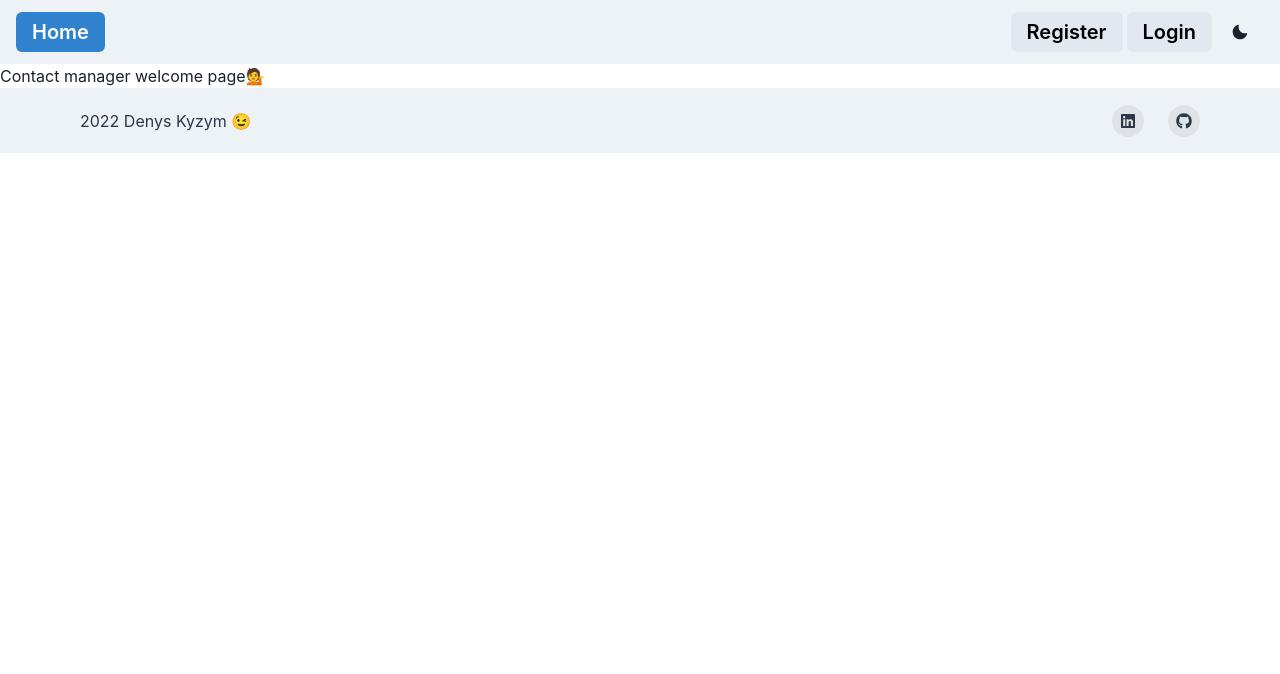
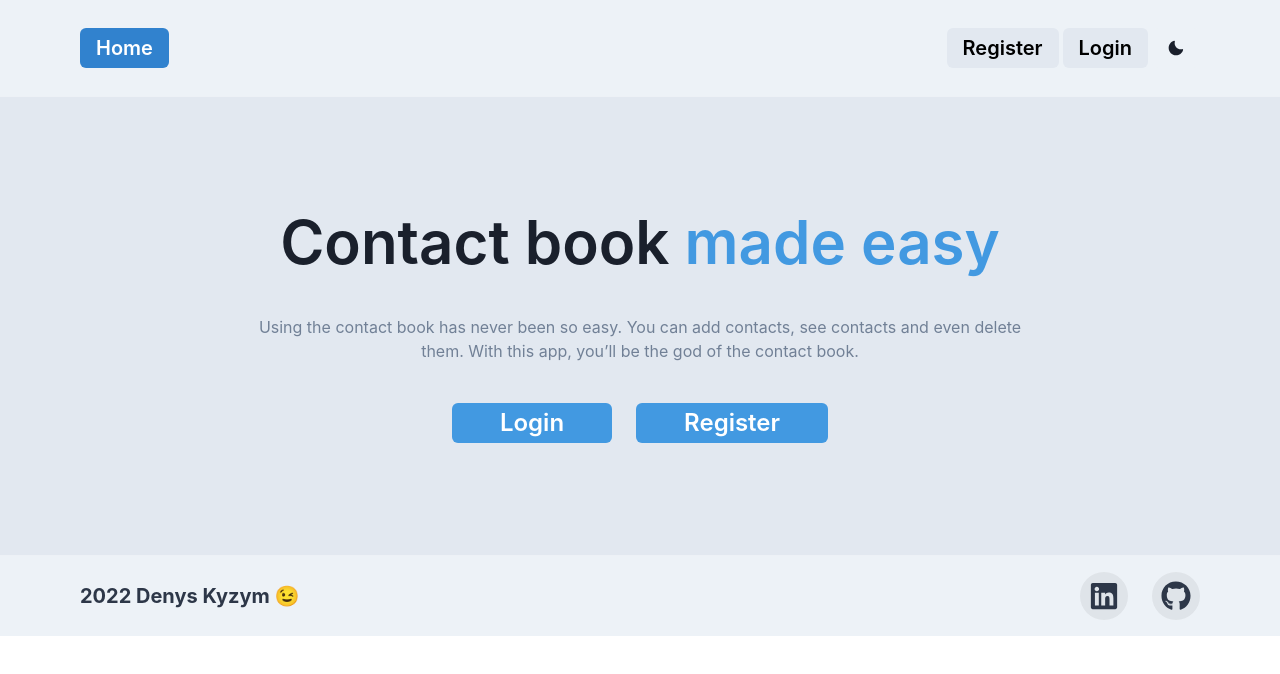
Before and after one commit to kyzym/chakra-react-phonebook, a React (Create React App) app: page / in a window 1280 px wide. Shown: the top 674 px of the page. Built offline with nearby package versions, Linux system fonts and the light colour scheme.

Commit message:
update header and footer

```diff
--- a/src/components/AppBar/AppBar.jsx
+++ b/src/components/AppBar/AppBar.jsx
@@ -4,24 +4,28 @@ import { AuthNav } from '../AuthNav/AuthNav';
 
 import { useAuth } from 'hooks/hooks';
 
-import { SwitchColorModeBTN } from 'components/NavBtns/NavBtns';
-import { Box, Flex } from '@chakra-ui/layout';
+import { SwitchColorModeBTN } from 'components/Buttons/Buttons';
+import { Box, Container, Flex } from '@chakra-ui/layout';
 import { useColorModeValue } from '@chakra-ui/react';
 
 export const AppBar = () => {
   const { isLoggedIn } = useAuth();
 
   return (
-    <>
-      <Box as="header" bg={useColorModeValue('gray.100', 'gray.900')} px={4}>
-        <Flex h={16} alignItems={'center'} justifyContent={'space-between'}>
+    <Box as="header" bg={useColorModeValue('gray.100', 'gray.900')} px={4}>
+      <Container maxW={'6xl'} py={4}>
+        <Flex
+          h={16}
+          justify={{ base: 'center', md: 'space-between' }}
+          align={{ base: 'center', md: 'center' }}
+        >
           <Navigation />
           <Flex alignItems={'center'}>
             {isLoggedIn ? <UserMenu /> : <AuthNav />}
             <SwitchColorModeBTN />
           </Flex>
         </Flex>
-      </Box>
-    </>
+      </Container>
+    </Box>
   );
 };
--- a/src/components/AuthNav/AuthNav.js
+++ b/src/components/AuthNav/AuthNav.js
@@ -1,9 +1,15 @@
 import { Flex } from '@chakra-ui/layout';
-import { LoginBTN, RegisterBTN } from 'components/NavBtns/NavBtns';
+import { LoginBTN, RegisterBTN } from 'components/Buttons/Buttons';
 
 export const AuthNav = () => {
   return (
-    <Flex alignItems={'center'}>
+    <Flex
+      as="nav"
+      h={16}
+      alignItems={'center'}
+      justifyContent={'space-between'}
+      direction={{ base: 'column', md: 'row' }}
+    >
       <RegisterBTN />
       <LoginBTN />
     </Flex>
--- a/src/components/NavBtns/NavBtns.jsx
+++ b/src/components/Buttons/Buttons.jsx
@@ -5,7 +5,7 @@ import {
   useColorMode,
   useColorModeValue,
 } from '@chakra-ui/react';
-import { NavLink } from 'react-router-dom';
+import { Link, NavLink } from 'react-router-dom';
 
 export const HomeBTN = () => {
   const bgColor = useColorModeValue('gray.200', 'gray.700');
@@ -45,7 +45,7 @@ export const ContactsBTN = () => {
         bg: 'blue.500',
         color: 'white',
       }}
-      ml={1}
+      ml={3}
       _activeLink={{ bg: 'blue.500', color: 'white' }}
     >
       Contacts
@@ -106,7 +106,7 @@ export const LogoutBTN = ({ handleLogOut }) => {
   return (
     <Button
       onClick={handleLogOut}
-      display={{ base: 'none', md: 'inline-flex' }}
+      display={'inline-flex'}
       fontSize={'xl'}
       fontWeight={600}
       color={color}
@@ -137,3 +137,32 @@ export const SwitchColorModeBTN = () => {
     </Stack>
   );
 };
+
+export const HeroSignButtons = () => {
+  return (
+    <Stack spacing={6} direction={'row'}>
+      <Button
+        as={Link}
+        to="/login"
+        color="white"
+        px={12}
+        fontSize={{ base: 'xl', md: '2xl' }}
+        bg={'blue.400'}
+        _hover={{ bg: 'blue.500' }}
+      >
+        Login
+      </Button>
+      <Button
+        as={Link}
+        to="/register"
+        fontSize={{ base: 'xl', md: '2xl' }}
+        color="white"
+        px={12}
+        bg={'blue.400'}
+        _hover={{ bg: 'blue.500' }}
+      >
+        Register
+      </Button>
+    </Stack>
+  );
+};
--- a/src/components/Footer/Footer.jsx
+++ b/src/components/Footer/Footer.jsx
@@ -15,8 +15,8 @@ const SocialButton = ({ children, label, href }) => {
       bg={useColorModeValue('blackAlpha.100', 'whiteAlpha.100')}
       target="_blank"
       rounded={'full'}
-      w={8}
-      h={8}
+      w={12}
+      h={12}
       cursor={'pointer'}
       as={'a'}
       href={href}
@@ -42,6 +42,7 @@ export default function Footer() {
       color={useColorModeValue('gray.700', 'gray.200')}
     >
       <Container
+        className="footerContainer"
         as={Stack}
         maxW={'6xl'}
         py={4}
@@ -50,19 +51,21 @@ export default function Footer() {
         justify={{ base: 'center', md: 'space-between' }}
         align={{ base: 'center', md: 'center' }}
       >
-        <Text>2022 Denys Kyzym 😉</Text>
+        <Text fontSize={'xl'} as="b">
+          2022 Denys Kyzym 😉
+        </Text>
         <Stack direction={'row'} spacing={6}>
           <SocialButton
             label={'LinkedIn'}
             href={'https://www.linkedin.com/in/denys-kyzym/'}
           >
-            <FaLinkedin />
+            <FaLinkedin size={30} />
           </SocialButton>
           <SocialButton
             label={'Github'}
             href={'https://github.com/kyzym?tab=repositories'}
           >
-            <FaGithub />
+            <FaGithub size={30} />
           </SocialButton>
         </Stack>
       </Container>
--- /dev/null
+++ b/src/components/Hero.jsx
@@ -0,0 +1,33 @@
+import { Container, Heading, Stack, Text } from '@chakra-ui/react';
+import { HeroSignButtons } from './Buttons/Buttons';
+
+export default function Hero() {
+  return (
+    <Container maxW={'5xl'}>
+      <Stack
+        textAlign={'center'}
+        align={'center'}
+        spacing={{ base: 8, md: 10 }}
+        py={{ base: 20, md: 28 }}
+      >
+        <Heading
+          as={'h1'}
+          fontWeight={600}
+          fontSize={{ base: '3xl', sm: '4xl', md: '6xl' }}
+          lineHeight={'110%'}
+        >
+          Contact book{' '}
+          <Text as={'span'} color={'blue.400'}>
+            made easy
+          </Text>
+        </Heading>
+        <Text color={'gray.500'} maxW={'3xl'}>
+          Using the contact book has never been so easy. You can add contacts,
+          see contacts and even delete them. With this app, you’ll be the god of
+          the contact book.
+        </Text>
+        <HeroSignButtons />
+      </Stack>
+    </Container>
+  );
+}
--- a/src/components/Layout.js
+++ b/src/components/Layout.js
@@ -9,6 +9,7 @@ export const Layout = () => {
   return (
     <Box name="LayoutWrapper">
       <AppBar />
+      <Divider />
       <Suspense fallback={null}>
         <Outlet />
       </Suspense>
--- a/src/components/Navigation/Navigation.jsx
+++ b/src/components/Navigation/Navigation.jsx
@@ -1,20 +1,14 @@
 import { selectIsLoggedIn } from 'redux/auth/authSelectors';
 import { useSelector } from 'react-redux';
-import { ContactsBTN, HomeBTN } from 'components/NavBtns/NavBtns';
+import { ContactsBTN, HomeBTN } from 'components/Buttons/Buttons';
 import { Flex } from '@chakra-ui/layout';
 
 export const Navigation = () => {
   const isLoggedIn = useSelector(selectIsLoggedIn);
 
   return (
-    <Flex
-      as="nav"
-      h={16}
-      alignItems={'center'}
-      justifyContent={'space-between'}
-    >
+    <Flex>
       <HomeBTN />
-
       {isLoggedIn && <ContactsBTN />}
     </Flex>
   );
--- a/src/components/UserMenu/UserMenu.js
+++ b/src/components/UserMenu/UserMenu.js
@@ -4,7 +4,7 @@ import { unsetCredentials } from 'redux/auth/authSlice';
 import { useDispatch } from 'react-redux';
 import { Badge, Flex } from '@chakra-ui/layout';
 import { Text } from '@chakra-ui/react';
-import { LogoutBTN } from 'components/NavBtns/NavBtns';
+import { LogoutBTN } from 'components/Buttons/Buttons';
 
 export const UserMenu = () => {
   const dispatch = useDispatch();
@@ -19,7 +19,7 @@ export const UserMenu = () => {
 
   return (
     <Flex align="center" gap={'12px'}>
-      <Text fontSize="lg" fontWeight="bold">
+      <Text fontSize="lg" ml={2} fontWeight="bold">
         Welcome
         <Badge ml="1" fontSize="1.2em" variant="subtle" colorScheme="green">
           {user.name}
--- a/src/pages/Home.js
+++ b/src/pages/Home.js
@@ -1,14 +1,12 @@
 import { Box } from '@chakra-ui/layout';
+import { useColorModeValue } from '@chakra-ui/react';
+import CallToActionWithIllustration from 'components/Hero';
 
 export default function Home() {
+  const bgColor = useColorModeValue('gray.200', 'gray.700');
   return (
-    <Box as="section" className="home">
-      <h1>
-        Contact manager welcome page
-        <span role="img" aria-label="Greeting icon">
-          💁
-        </span>
-      </h1>
+    <Box as="section" className="home" bg={bgColor}>
+      <CallToActionWithIllustration />
     </Box>
   );
 }
--- a/src/pages/Login.js
+++ b/src/pages/Login.js
@@ -4,7 +4,7 @@ import { useDispatch } from 'react-redux';
 import { setCredentials } from 'redux/auth/authSlice';
 import { useLogInUserMutation } from 'redux/contactsSlice';
 
-export const Login = () => {
+export default function Login() {
   const [loginUser] = useLogInUserMutation();
   const dispatch = useDispatch();
 
@@ -25,6 +25,6 @@ export const Login = () => {
   };
 
   return <LoginForm handleLogin={handleLogin} />;
-};
+}
 
-export default Login;
+// export default Login;
```
